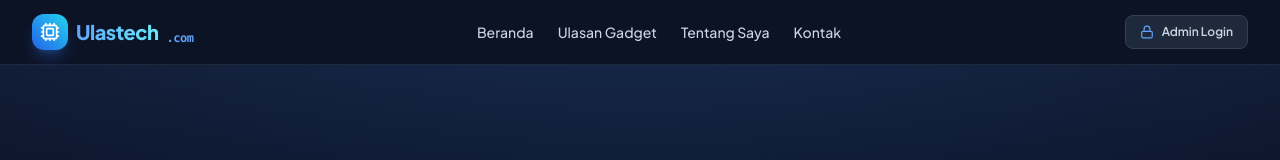
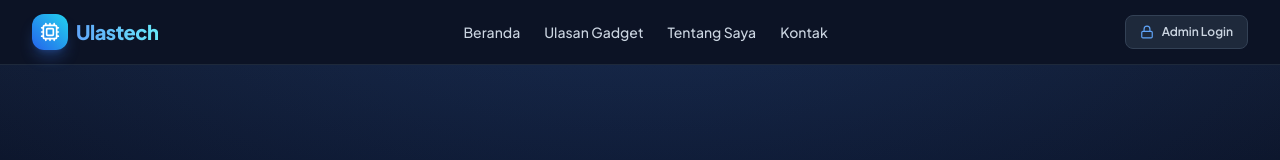
Before and after one commit to ulastech/ulastech-web, a plain HTML site: page index.html in a window 1280 px wide. Shown: the top 160 px of the page. Drawn offline with nearby package versions, Linux system fonts and the light colour scheme.

Commit message:
Update index.html

```diff
--- a/index.html
+++ b/index.html
@@ -42,7 +42,7 @@
           <span class="w-9 h-9 rounded-xl bg-gradient-to-tr from-blue-600 to-cyan-400 flex items-center justify-center text-white shadow-lg shadow-blue-500/30 group-hover:scale-105 transition-transform">
             <i data-lucide="cpu" class="w-5 h-5"></i>
           </span>
-          <span class="bg-clip-text text-transparent bg-gradient-to-r from-blue-400 to-cyan-300">Ulastech</span><span class="text-xs text-blue-400 font-mono self-end pb-1">.com</span>
+          <span class="bg-clip-text text-transparent bg-gradient-to-r from-blue-400 to-cyan-300">Ulastech</span><span class="text-xs text-blue-400 font-mono self-end pb-1">
         </a>
 
         <!-- Desktop Menu -->
```
